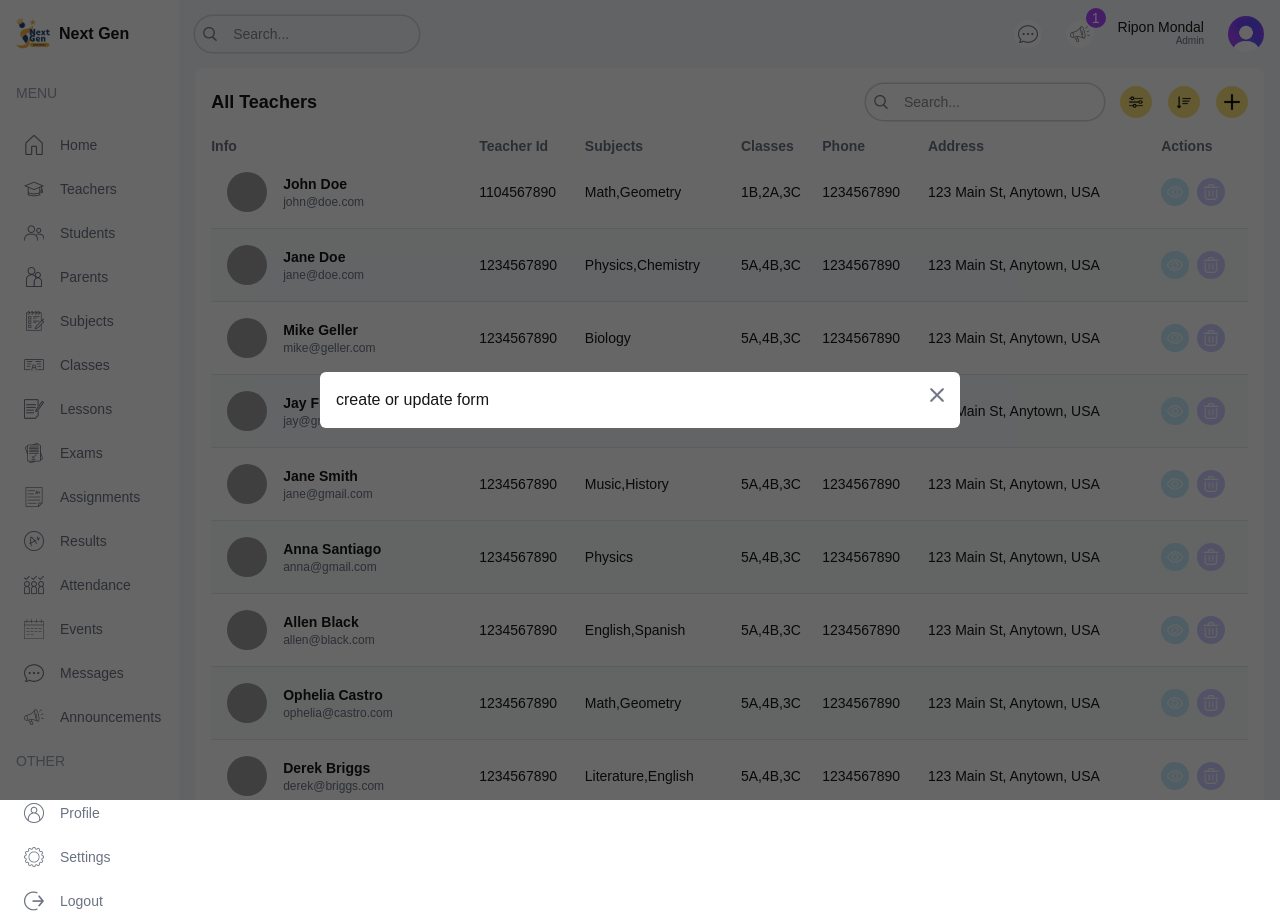
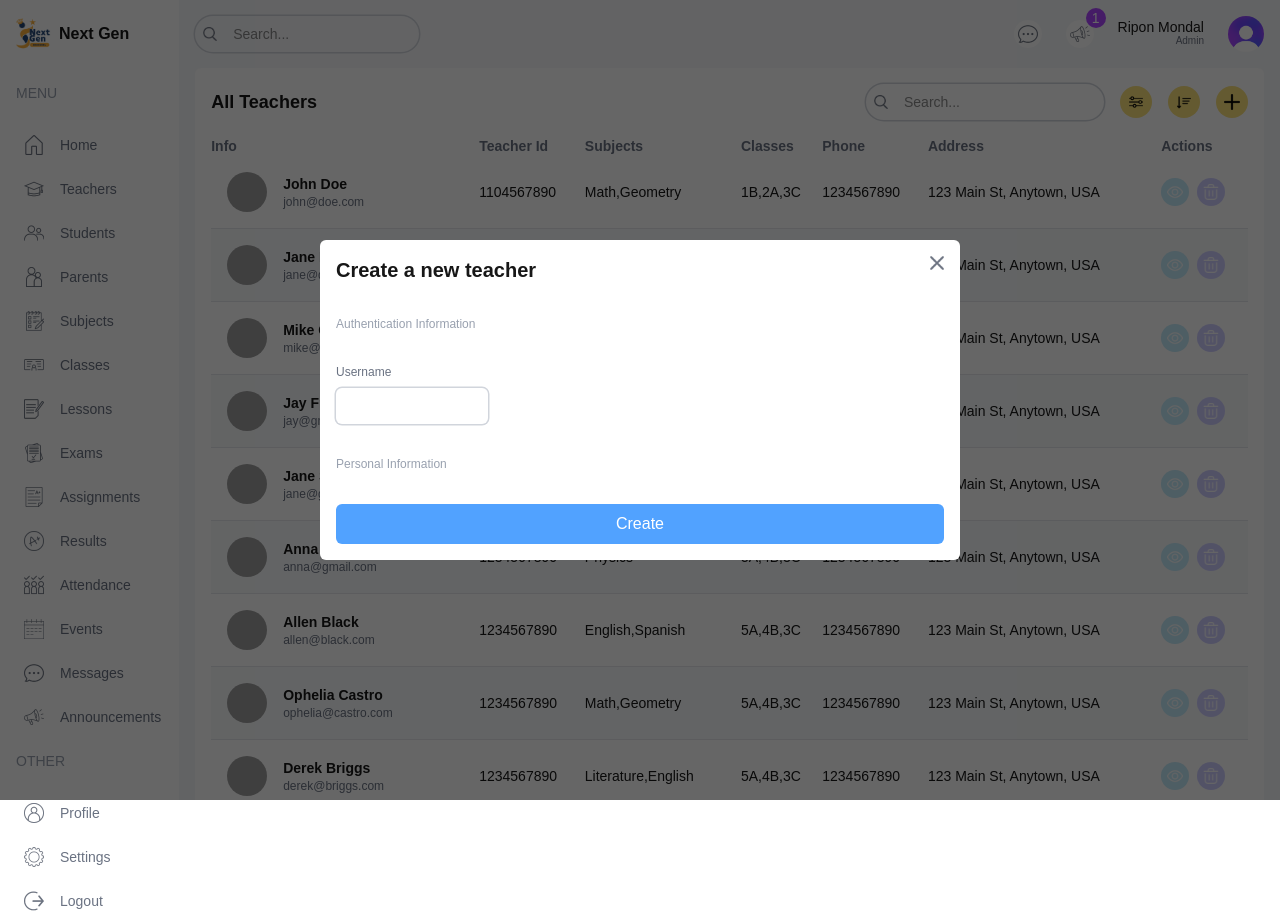
Before and after one commit to riponmondalbd/next-gen-school, a Next.js app: page /list/teachers in a window 1280 px wide. Both pictures are taken after a click on the button 1231 px from the left and 102 px from the top of the page. Built offline with nearby package versions, Linux system fonts and the light colour scheme; grey boxes are pictures that could not be loaded.

Commit message:
make teacherForm and use react hook form and zod for validation

```diff
--- a/package.json
+++ b/package.json
@@ -9,13 +9,16 @@
     "lint": "next lint"
   },
   "dependencies": {
+    "@hookform/resolvers": "^5.2.1",
     "moment": "^2.30.1",
     "next": "15.4.5",
     "react": "19.1.0",
     "react-big-calendar": "^1.19.4",
     "react-calendar": "^6.0.0",
     "react-dom": "19.1.0",
-    "recharts": "^3.1.0"
+    "react-hook-form": "^7.62.0",
+    "recharts": "^3.1.0",
+    "zod": "^4.0.17"
   },
   "devDependencies": {
     "@eslint/eslintrc": "^3",
--- a/src/components/FormModel.tsx
+++ b/src/components/FormModel.tsx
@@ -2,6 +2,7 @@
 
 import Image from "next/image";
 import { useState } from "react";
+import TeacherForm from "./forms/TeacherForm";
 
 export default function FormModel({
   table,
@@ -48,7 +49,7 @@
         </button>
       </form>
     ) : (
-      "create or update form"
+      <TeacherForm type="create" />
     );
   };
 
--- /dev/null
+++ b/src/components/forms/TeacherForm.tsx
@@ -0,0 +1,75 @@
+"use client";
+
+import { zodResolver } from "@hookform/resolvers/zod";
+import { useForm } from "react-hook-form";
+import z from "zod";
+
+const schema = z.object({
+  username: z
+    .string()
+    .min(3, { message: "Username must be at least 3 characters long!" })
+    .max(20, { message: "Username must be at most 3 characters long!" }),
+  email: z.string().email({ message: "Invalid email address!" }),
+  password: z
+    .string()
+    .min(8, { message: "Password must be at least 8 characters long!" }),
+  firstName: z.string().min(1, { message: "First name is requires!" }),
+  lastName: z.string().min(1, { message: "Last name is required!" }),
+  phone: z.string().min(1, { message: "Phone is required!" }),
+  address: z.string().min(1, { message: "Address is requires!" }),
+  birthday: z.date({ message: "Birthday is required!" }),
+  sex: z.enum(["male", "female"], { message: "Sex is required!" }),
+  img: z.instanceof(File, { message: "Image is required!" }),
+});
+
+export default function TeacherForm({
+  type,
+  data,
+}: {
+  type: "create" | "update";
+  // eslint-disable-next-line @typescript-eslint/no-explicit-any
+  data?: any;
+}) {
+  const {
+    register,
+    handleSubmit,
+    formState: { errors },
+  } = useForm({
+    resolver: zodResolver(schema),
+  });
+
+  const onsubmit = handleSubmit((data) => {
+    console.log(data);
+  });
+
+  return (
+    <form className="flex flex-col gap-8" onSubmit={onsubmit}>
+      <h1 className="text-xl font-semibold">Create a new teacher</h1>
+      <span className="text-xs text-gray-400 font-medium">
+        Authentication Information
+      </span>
+      <div className="flex flex-col gap-2 w-full md:w-1/4">
+        <label htmlFor="username" className="text-xs text-gray-500">
+          Username
+        </label>
+        <input
+          type="text"
+          {...register("username")}
+          className="ring-[1.5px] ring-gray-300 p-2 rounded-md text-sm w-full"
+        />
+        {errors.username?.message && (
+          <p className="text-xs text-red-400">
+            {errors.username?.message.toString()}
+          </p>
+        )}
+      </div>
+
+      <span className="text-xs text-gray-400 font-medium">
+        Personal Information
+      </span>
+      <button className="bg-blue-400 text-white p-2 rounded-md cursor-pointer">
+        {type === "create" ? "Create" : "Update"}
+      </button>
+    </form>
+  );
+}
```
Also changed, not shown: 1 other file (tests, documents, lock files or other folders).
